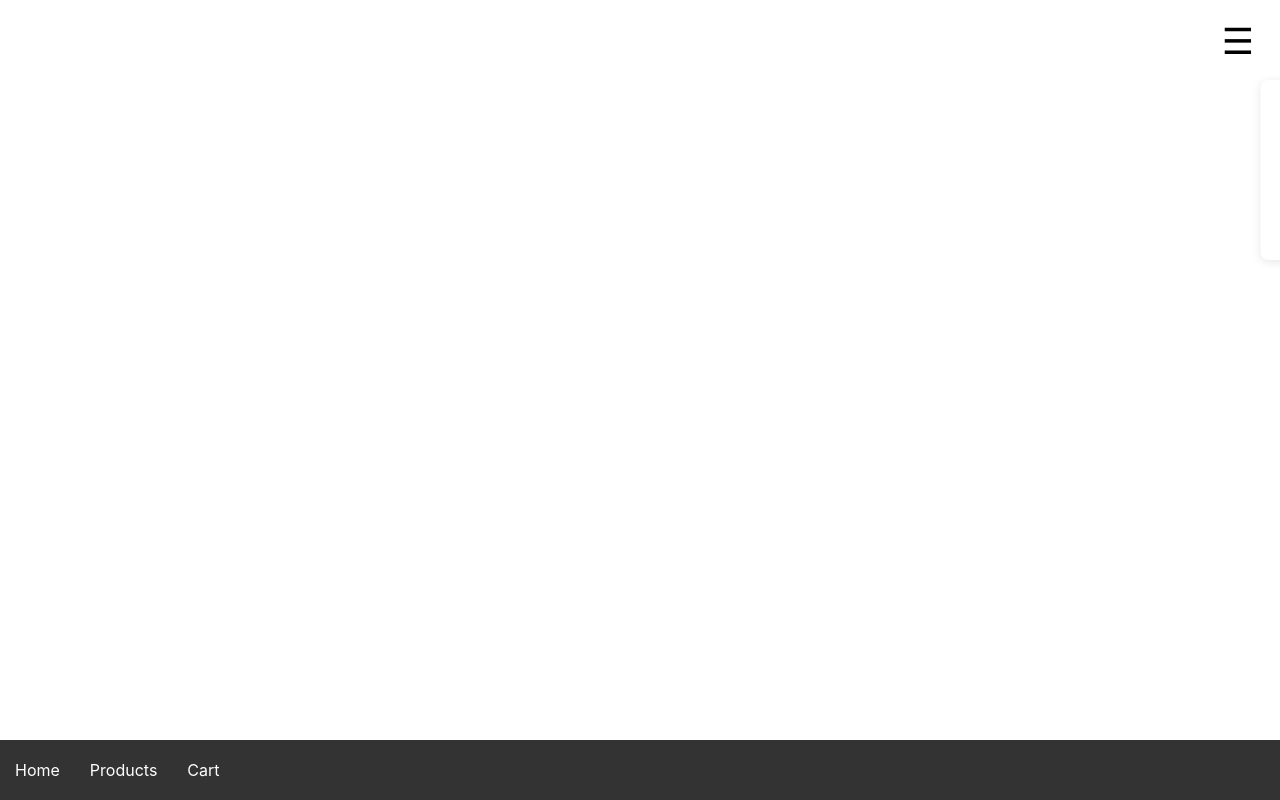
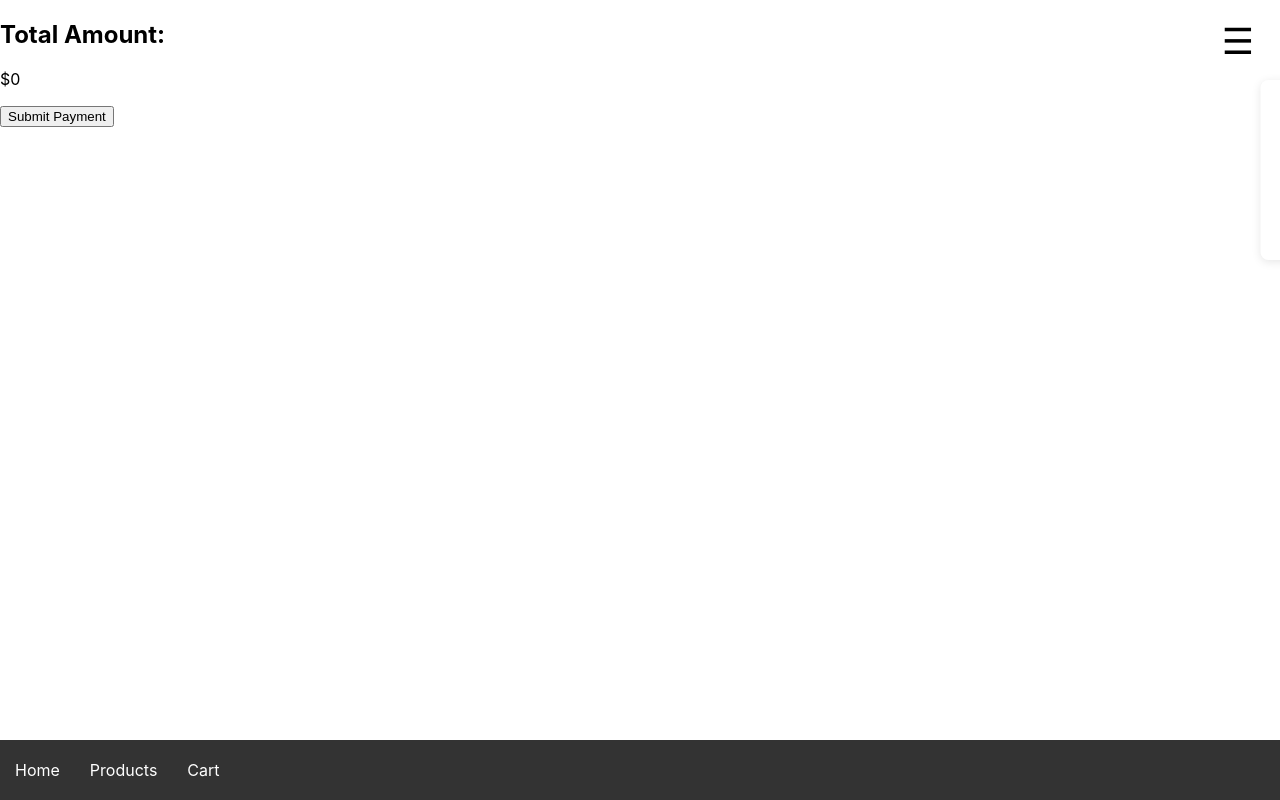
Before and after one commit to Maric900/MyFakeStore, a React (Create React App) app: page /PayingPage in a window 1280 px wide. Built offline with nearby package versions, Linux system fonts and the light colour scheme.

Commit message:
sixth commit-PayingPage created

```diff
--- a/src/App.js
+++ b/src/App.js
@@ -6,6 +6,7 @@ import HamburgerMenu from './HamburgerMenu';
 import { CartProvider } from './components/CartContext'; // Import CartProvider
 import Layout from './components/Layout'
 import Footer from './components/Footer';
+import PayingPage from './components/PayingPage';
 
 const App = () => {
   return (
@@ -17,6 +18,7 @@ const App = () => {
           <Route path="/" element={<Layout />} />
           <Route path="/ProductsPage" element={<ProductsPage />} />
           <Route path="/Cart" element={<Cart />} />
+          <Route path="/PayingPage" element={<PayingPage />} />
         </Routes>
       </CartProvider>
 
--- a/src/components/Cart.js
+++ b/src/components/Cart.js
@@ -1,11 +1,18 @@
+// Cart.js
 import React from 'react';
-import { useCart } from './CartContext'; // Import useCart
+import { useNavigate } from 'react-router-dom';
+import { useCart } from './CartContext';
 
 const Cart = () => {
-    const { cart } = useCart(); // Use the cart array from CartContext
+    const navigate = useNavigate();
+    const { cart } = useCart();
 
-    // Calculate the total price
     const totalPrice = cart.reduce((total, item) => total + item.price, 0);
+
+    const handlePay = () => {
+        // Navigate to the PayingPage
+        navigate('/PayingPage', { state: { cart, totalAmount: totalPrice.toFixed(2) } });
+    };
 
     return (
         <div>
@@ -18,6 +25,7 @@ const Cart = () => {
                 ))}
             </ul>
             <p>Total Price: ${totalPrice.toFixed(2)}</p>
+            <button onClick={handlePay}>Pay Now</button>
         </div>
     );
 };
--- /dev/null
+++ b/src/components/PayingPage.js
@@ -0,0 +1,22 @@
+// PayingPage.js
+import React from 'react';
+import { useLocation } from 'react-router-dom';
+
+const PayingPage = () => {
+    const location = useLocation();
+    const totalAmount = location.state?.totalAmount || 0; // Use 0 as a default value if not provided
+
+    return (
+        <div>
+            <h2>Total Amount:</h2>
+            <p>${totalAmount}</p>
+            {/* Your form goes here */}
+            <form>
+                {/* Form fields go here */}
+                <button type="submit">Submit Payment</button>
+            </form>
+        </div>
+    );
+};
+
+export default PayingPage;
```
Also changed, not shown: package.json (line endings or trailing spaces).
